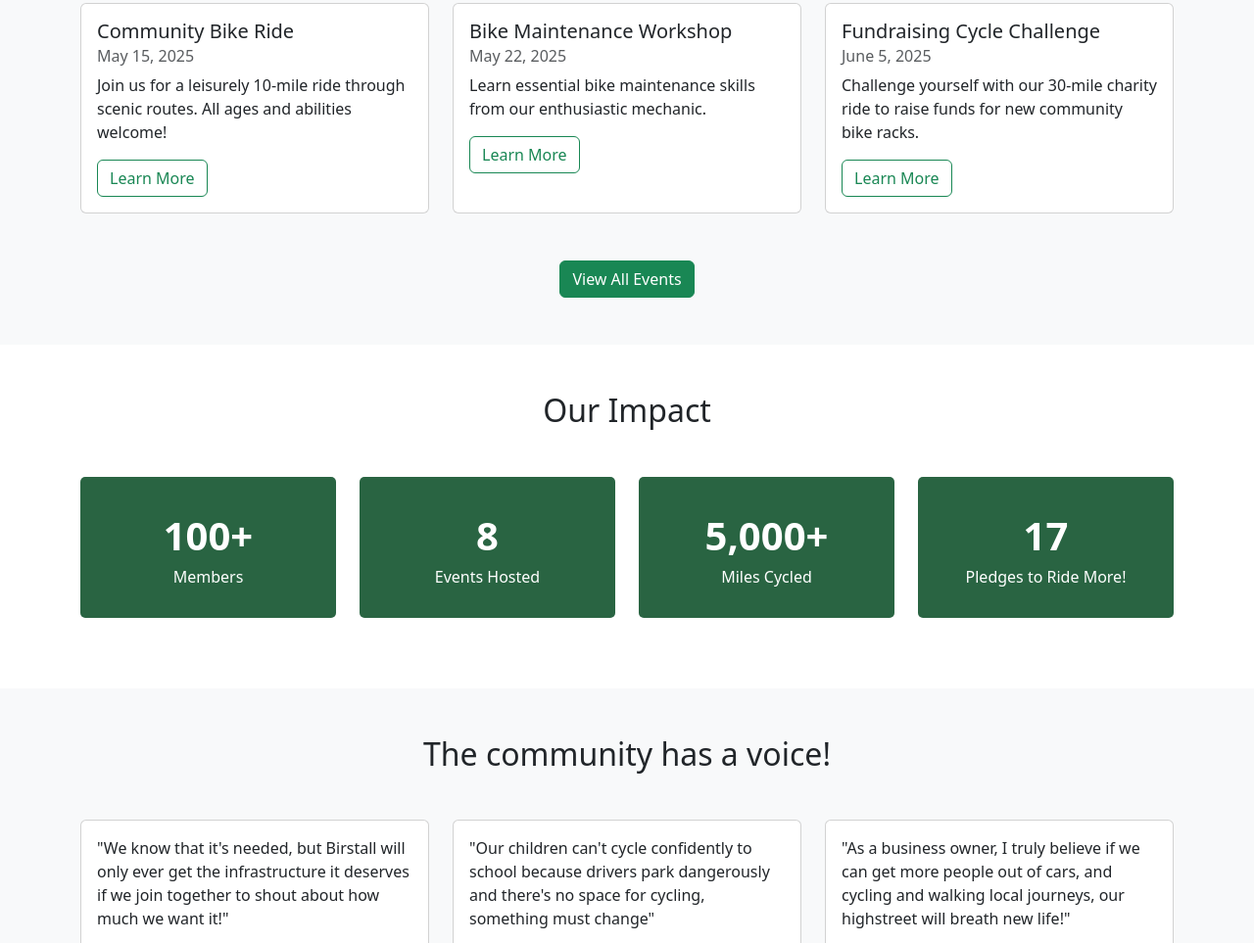
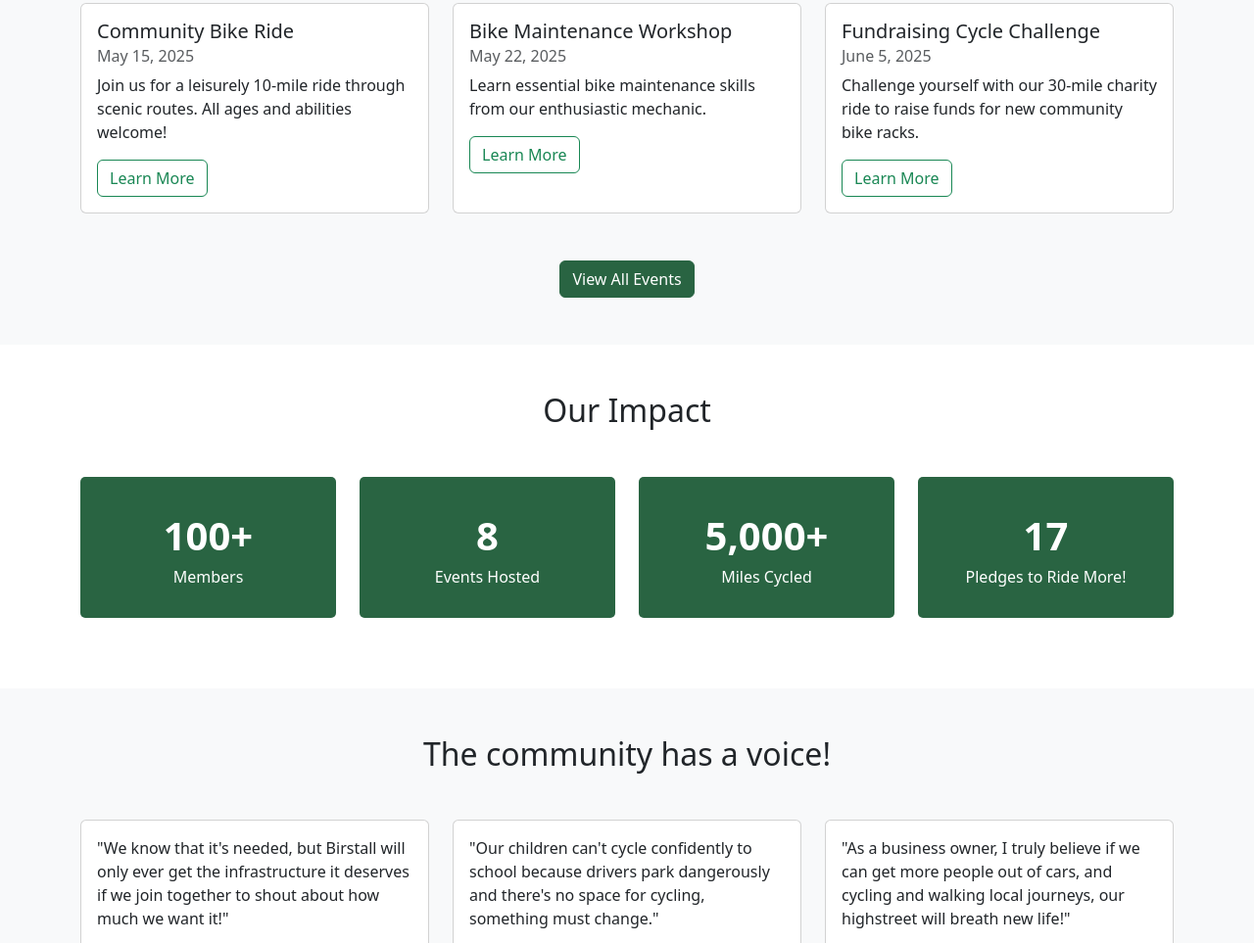
Before and after one commit to rclarke87/cycle-birstall, an Eleventy site: page src/index.md in a window 1280 px wide. Shown: the part 1193-2156 px from the top of the page at 98% size. Built offline with nearby package versions, Linux system fonts and the light colour scheme; Eleventy itself is replaced by a stand-in of ours; files that its build step writes are made by us from their sources.

Commit message:
btn colors

```diff
--- a/src/_includes/components/events.njk
+++ b/src/_includes/components/events.njk
@@ -43,7 +43,7 @@
           </div>
         </div>
         <div class="text-center mt-4">
-          <a href="#" class="btn btn-success">View All Events</a>
+          <a href="#" id="hero-btn" class="btn btn-success">View All Events</a>
         </div>
       </div>
     </section>
--- a/src/_includes/components/head.njk
+++ b/src/_includes/components/head.njk
@@ -39,6 +39,16 @@
         border-radius: 5px;
       }
 
+      #hero-btn {
+     background-color:rgb(41, 100, 66);
+     border-color:rgb(41, 100, 66);
+      }
+
+       #hero-btn:hover {
+     background-color:rgb(7, 49, 24);
+     border-color:rgb(7, 49, 24);
+      }
+
       .count {
         font-size: 2.5rem;
         font-weight: bold;
--- a/src/_includes/components/hero.njk
+++ b/src/_includes/components/hero.njk
@@ -7,7 +7,7 @@
         </h2>
         <div class="row justify-content-center">
           <div class="col-md-6">
-            <a href="#join" class="btn btn-success btn-lg px-5 py-3 mb-3">Join Our Campaign</a>
+            <a href="#join" id="hero-btn" class="btn btn-success btn-lg px-5 py-3 mb-3" >Join Our Campaign</a>
           </div>
         </div>
       </div>
--- a/src/_includes/components/testimonials.njk
+++ b/src/_includes/components/testimonials.njk
@@ -28,7 +28,7 @@
             <div class="card h-100">
               <div class="card-body">
                 <p class="card-text">
-                  "Our children can't cycle confidently to school because drivers park dangerously and there's no space for cycling, something must change"
+                  "Our children can't cycle confidently to school because drivers park dangerously and there's no space for cycling, something must change."
                 </p>
                 <div class="d-flex align-items-center mt-3">
                   <img
```
